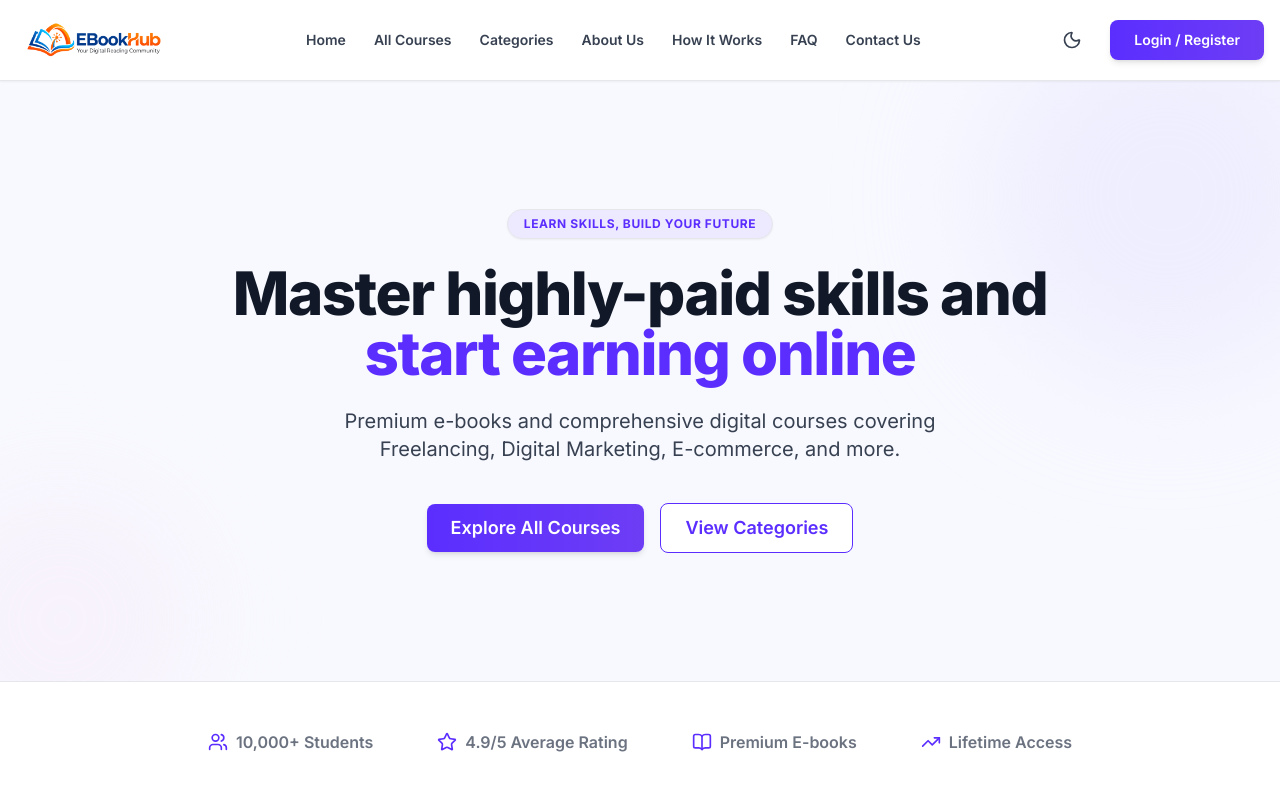
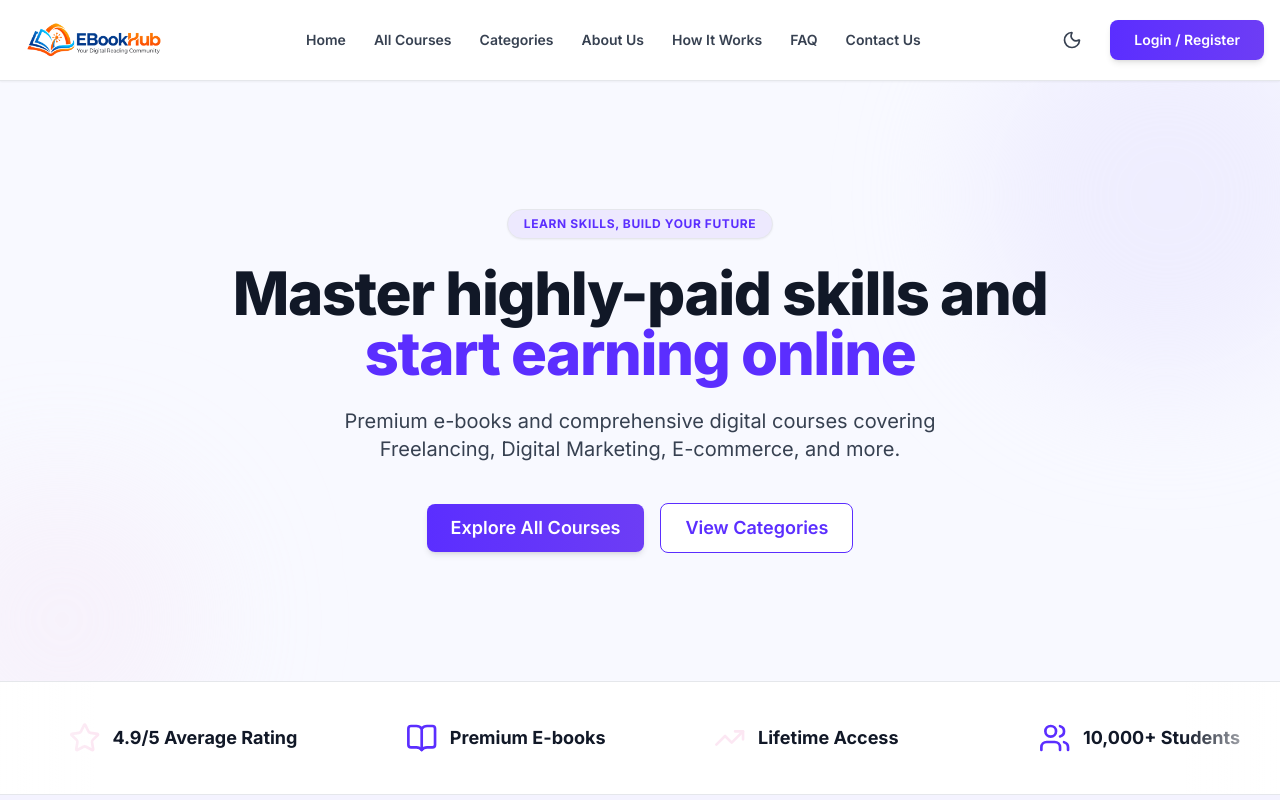
Before and after one commit to ARYAN11990/E-BOOKHUB, a Next.js app: page / in a window 1280 px wide. Shown: the top 800 px of the page. Built offline with nearby package versions, Linux system fonts and the light colour scheme.

Commit message:
Fix FAQ page and add live scrolling animation to stats

```diff
--- a/src/app/faq/page.tsx
+++ b/src/app/faq/page.tsx
@@ -1,3 +1,5 @@
+'use client';
+
 export default function FAQPage() {
   const faqs = [
     { q: "What will I receive after purchasing?", a: "You will receive lifetime access to a downloadable PDF e-book containing the complete course material." },
@@ -22,11 +24,11 @@ export default function FAQPage() {
 
         <div className="space-y-6">
           {faqs.map((faq, index) => (
-            <div key={index} className="bg-surface-main p-6 rounded-2xl border border-border-light shadow-sm">
-              <h3 className="text-lg font-bold text-text-primary mb-2 flex items-start">
-                <span className="text-brand-purple mr-3">Q.</span> {faq.q}
+            <div key={index} className="bg-surface-soft p-6 rounded-2xl border border-border-light shadow-sm">
+              <h3 className="text-lg font-bold text-text-primary mb-3 flex items-start">
+                <span className="text-brand-purple mr-3 font-extrabold text-xl">Q.</span> {faq.q}
               </h3>
-              <p className="text-text-secondary ml-8">{faq.a}</p>
+              <p className="text-text-secondary ml-8 font-medium leading-relaxed">{faq.a}</p>
             </div>
           ))}
         </div>
--- a/src/app/page.tsx
+++ b/src/app/page.tsx
@@ -35,14 +35,26 @@ export default function Home() {
         </div>
       </section>
 
-      {/* Trust Badges */}
-      <section className="py-12 bg-surface-main border-b border-border-light">
-        <div className="container mx-auto px-4">
-          <div className="flex flex-wrap justify-center gap-8 md:gap-16 text-text-muted font-semibold text-sm md:text-base">
-            <div className="flex items-center"><Users className="w-5 h-5 mr-2 text-brand-purple" /> 10,000+ Students</div>
-            <div className="flex items-center"><Star className="w-5 h-5 mr-2 text-brand-purple" /> 4.9/5 Average Rating</div>
-            <div className="flex items-center"><BookOpen className="w-5 h-5 mr-2 text-brand-purple" /> Premium E-books</div>
-            <div className="flex items-center"><TrendingUp className="w-5 h-5 mr-2 text-brand-purple" /> Lifetime Access</div>
+      {/* Trust Badges Marquee */}
+      <section className="py-10 bg-surface-main border-b border-border-light overflow-hidden relative">
+        {/* Gradient Overlays for smooth edges */}
+        <div className="absolute left-0 top-0 bottom-0 w-24 bg-gradient-to-r from-surface-main to-transparent z-10 pointer-events-none"></div>
+        <div className="absolute right-0 top-0 bottom-0 w-24 bg-gradient-to-l from-surface-main to-transparent z-10 pointer-events-none"></div>
+
+        <div className="flex w-[200%] animate-marquee">
+          {/* First set */}
+          <div className="flex-1 flex justify-around text-text-primary font-bold text-lg px-4 space-x-8 md:space-x-0">
+            <div className="flex items-center whitespace-nowrap"><Users className="w-8 h-8 mr-3 text-brand-purple" /> 10,000+ Students</div>
+            <div className="flex items-center whitespace-nowrap"><Star className="w-8 h-8 mr-3 text-brand-pink" /> 4.9/5 Average Rating</div>
+            <div className="flex items-center whitespace-nowrap"><BookOpen className="w-8 h-8 mr-3 text-brand-purple" /> Premium E-books</div>
+            <div className="flex items-center whitespace-nowrap"><TrendingUp className="w-8 h-8 mr-3 text-brand-pink" /> Lifetime Access</div>
+          </div>
+          {/* Second set (duplicate for seamless loop) */}
+          <div className="flex-1 flex justify-around text-text-primary font-bold text-lg px-4 space-x-8 md:space-x-0">
+            <div className="flex items-center whitespace-nowrap"><Users className="w-8 h-8 mr-3 text-brand-purple" /> 10,000+ Students</div>
+            <div className="flex items-center whitespace-nowrap"><Star className="w-8 h-8 mr-3 text-brand-pink" /> 4.9/5 Average Rating</div>
+            <div className="flex items-center whitespace-nowrap"><BookOpen className="w-8 h-8 mr-3 text-brand-purple" /> Premium E-books</div>
+            <div className="flex items-center whitespace-nowrap"><TrendingUp className="w-8 h-8 mr-3 text-brand-pink" /> Lifetime Access</div>
           </div>
         </div>
       </section>
--- a/tailwind.config.ts
+++ b/tailwind.config.ts
@@ -44,6 +44,7 @@ const config: Config = {
       },
       animation: {
         'blob': 'blob 7s infinite',
+        'marquee': 'marquee 25s linear infinite',
       },
       keyframes: {
         blob: {
@@ -51,6 +52,10 @@ const config: Config = {
           '33%': { transform: 'translate(30px, -50px) scale(1.1)' },
           '66%': { transform: 'translate(-20px, 20px) scale(0.9)' },
           '100%': { transform: 'translate(0px, 0px) scale(1)' },
+        },
+        marquee: {
+          '0%': { transform: 'translateX(0%)' },
+          '100%': { transform: 'translateX(-50%)' },
         }
       }
     },
```
Also changed, not shown: add-marquee.js (added, +37 -0 lines).
